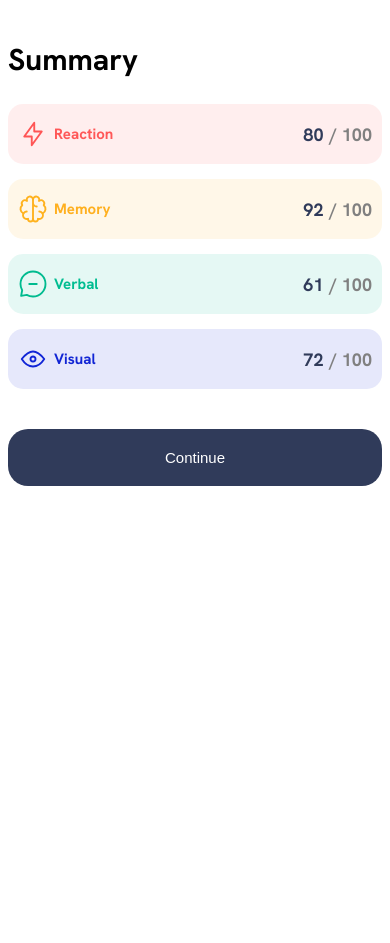
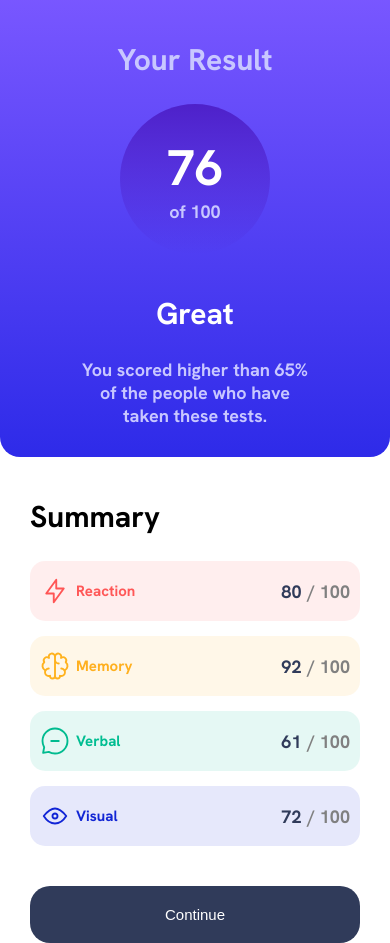
Before and after one commit to RereTooki/results-summary-component, a plain HTML site: page index.html in a window 390 px wide. Before the commit the page ends 844 px from the top, so only its background shows below. Drawn offline with Linux system fonts and the light colour scheme.

Commit message:
Mobile version ready and working

```diff
--- a/css/styles.css
+++ b/css/styles.css
@@ -18,7 +18,8 @@
 
 *, *::after, *::before {
     box-sizing: border-box;
-
+    margin: 0;
+    padding: 0;
 }
 
 /* Typography */
@@ -54,7 +55,7 @@ body {
 p{
 
     font-size: 1.8rem; /* 18px */
-    color: var(--color-lavender);;
+    color: var(--color-lavender);
     margin: 0;
 }
 
@@ -64,6 +65,10 @@ p{
 
 .white {
     color: var(--color-white);
+}
+
+.lavender {
+    color: var(--color-lavender);
 }
 
 
@@ -173,3 +178,32 @@ p{
     align-items: center;
 
 }
+
+/* Result */
+
+.result{
+    background: linear-gradient(var(--grad-slate-blue), var(--grad-royal-blue));
+    display: flex;
+    flex-direction: column;
+    justify-content: center;
+    align-items: center;
+    border-radius: 0 0 2rem 2rem;
+}
+
+.result__text{
+    margin-bottom: 3rem;
+    text-align: center;
+    width: 58%;
+}
+
+.card{
+    display: flex;
+    flex-direction: column;
+
+}
+
+/* Summary */
+
+.summary {
+    padding: 0 3rem;
+}
--- a/index.html
+++ b/index.html
@@ -10,6 +10,17 @@
     <link rel="stylesheet" href="css/styles.css">
 </head>
 <body>
+    <div class="card--container">
+        <div class="card">
+            <section class="result">
+                <h2 class="lavender">Your Result</h2>
+                <div class="circle">
+                    <h1 class="white">76</h1>
+                    <p>of 100</p>
+                </div>
+                <h2 class="white">Great</h2>
+                <p class="result__text">You scored higher than 65% of the people who have taken these tests.</p>
+            </section>
             <section class="summary">
                 <h2>Summary</h2>
                 <section class="badges">
@@ -64,5 +75,7 @@
                 </section>
                 <button class="btn">Continue</button>
             </section>
+        </div>
+    </div>
 </body>
 </html>
```
Also changed, not shown: components/result.html (added, +9 -0 lines). Lines whose indentation alone changed are shown as unchanged.
